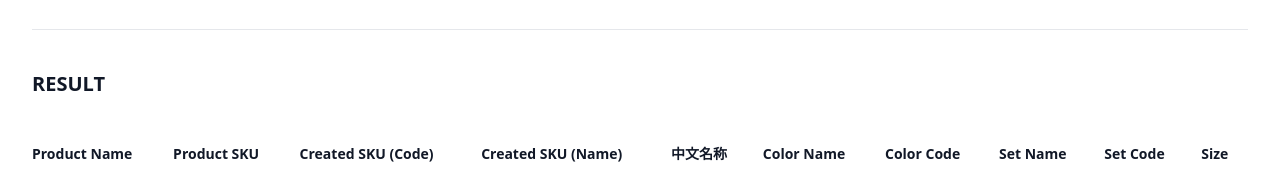
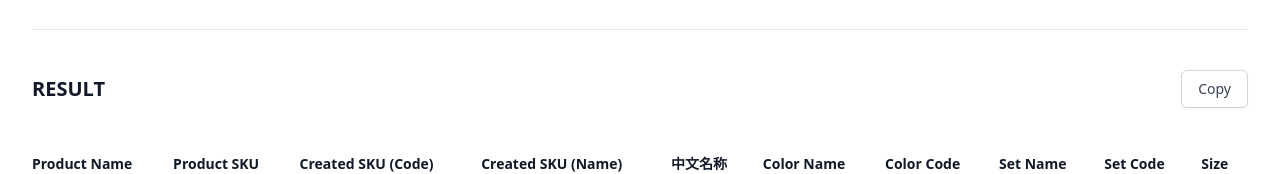
Before and after one commit to upatra/sku-generator, a Next.js app: page / in a window 1280 px wide. Shown: the part 1097-1271 px from the top of the page. Built offline with nearby package versions, Linux system fonts and the light colour scheme; no server answers.

Commit message:
feat: add copy table button

```diff
--- a/components/sku-table.tsx
+++ b/components/sku-table.tsx
@@ -7,17 +7,52 @@ type Props = {
   isTranslation: boolean
 }
 
+const copyTable = () => {
+  const elTable = document.getElementById('resultTable')
+
+  let range: any
+  let sel: any
+
+  // Ensure that range and selection are supported by the browsers
+  if (document.createRange && window.getSelection) {
+    range = document.createRange()
+    sel = window.getSelection()
+    // unselect any element in the page
+    sel.removeAllRanges()
+
+    try {
+      range.selectNodeContents(elTable as Node)
+      sel!.addRange(range)
+    } catch (e) {
+      range.selectNode(elTable as Node)
+      sel!.addRange(range)
+    }
+
+    document.execCommand('copy')
+  }
+  sel.removeAllRanges()
+
+  console.log('Element Copied! Paste it in a file')
+}
+
 const SkuTable: FC<Props> = ({ data, isTranslation }) => (
   <div className="pt-10">
-    <div className="sm:flex sm:items-center">
-      <div className="sm:flex-auto">
-        <h1 className="text-xl font-semibold text-gray-900">RESULT</h1>
-      </div>
+    <div className="flex items-center justify-between">
+      <h1 className="flex text-xl font-semibold text-gray-900">RESULT</h1>
+      <button
+        className="flex justify-end bg-white py-2 px-4 border border-gray-300 rounded-md shadow-sm text-sm font-medium text-gray-700 hover:bg-gray-50 focus:outline-none focus:ring-2 focus:ring-offset-2 focus:ring-indigo-500"
+        onClick={copyTable}
+      >
+        Copy
+      </button>
     </div>
     <div className="mt-8 flex flex-col">
       <div className="-my-2 -mx-4 overflow-x-auto sm:-mx-6 lg:-mx-8">
         <div className="inline-block min-w-full py-2 align-middle md:px-6 lg:px-8">
-          <table className="min-w-full divide-y divide-gray-300">
+          <table
+            className="min-w-full divide-y divide-gray-300"
+            id="resultTable"
+          >
             <thead>
               <tr>
                 <th
```
